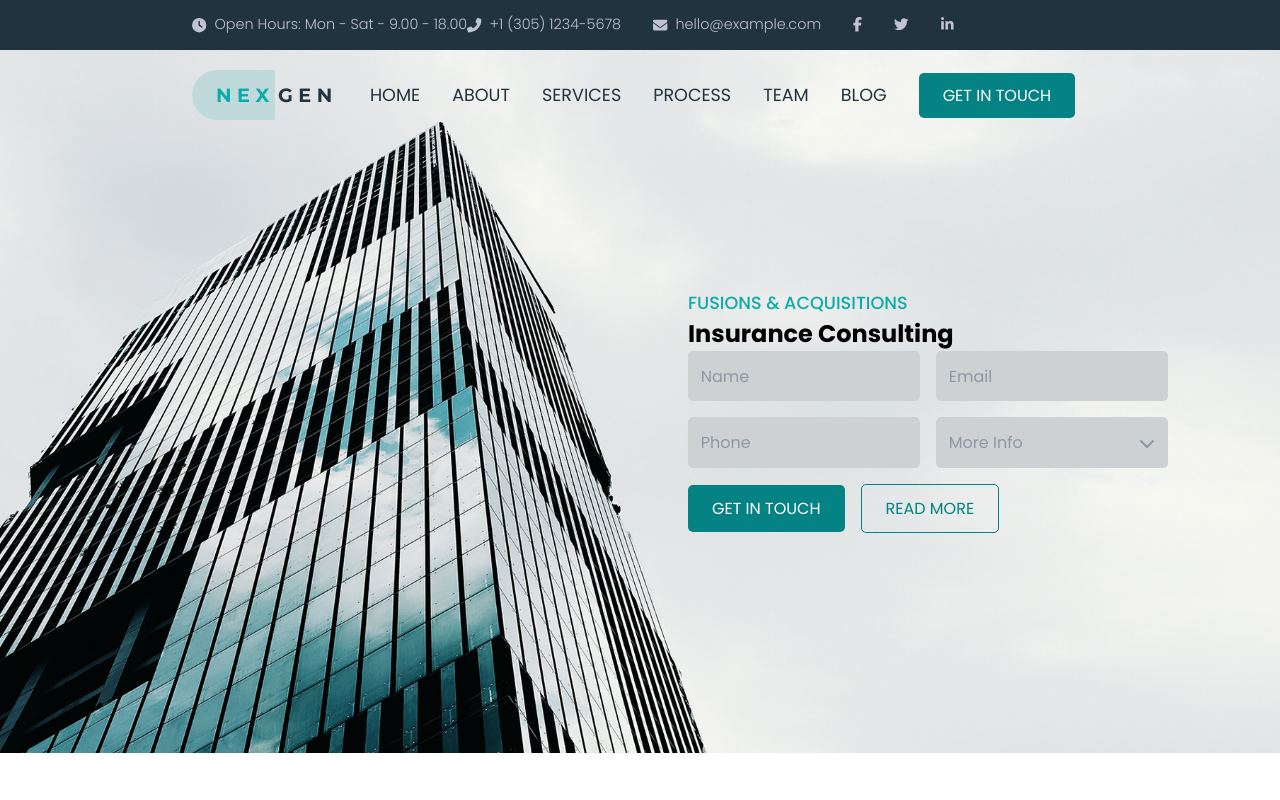
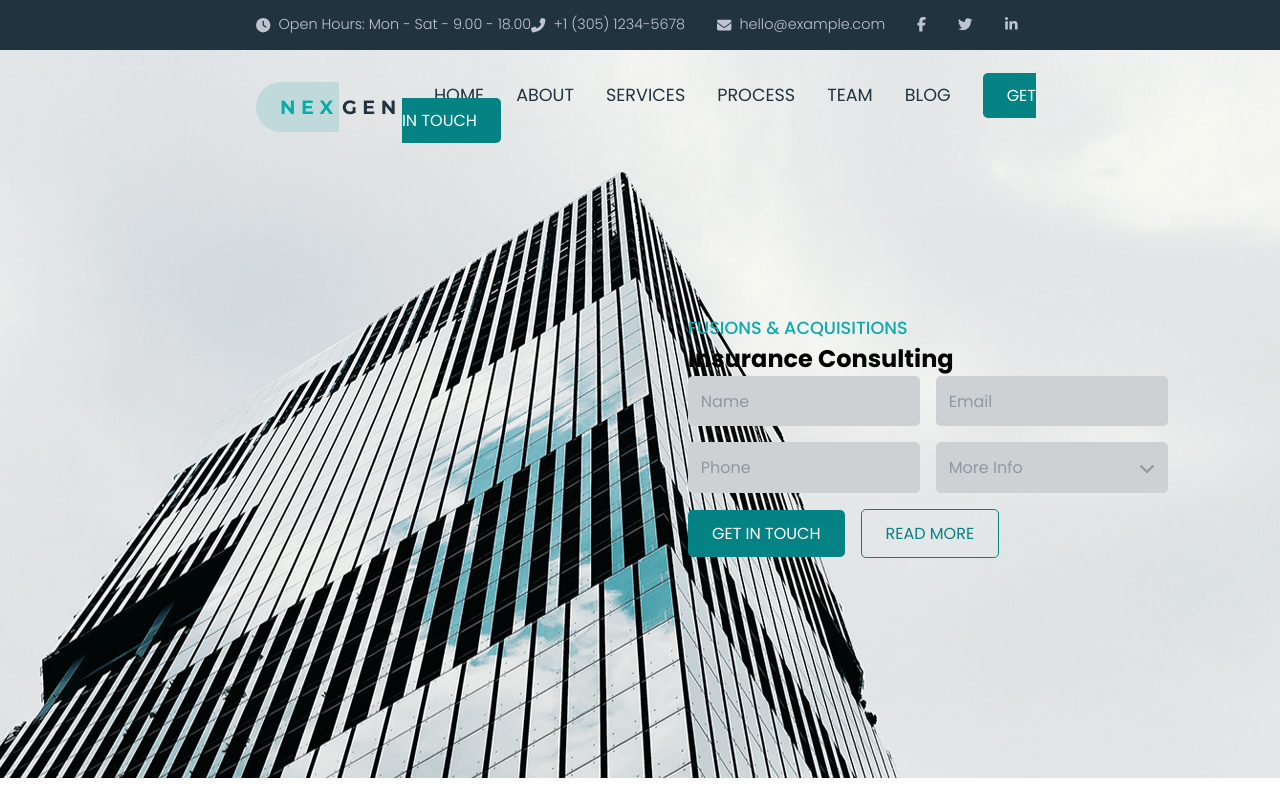
Before and after one commit to AdrianG00/proj-html-vuejs, a Vue app: page / in a window 1280 px wide. Built offline with nearby package versions, Linux system fonts and the light colour scheme.

Commit message:
fix: header

```diff
--- a/src/assets/scss/style.scss
+++ b/src/assets/scss/style.scss
@@ -3,7 +3,7 @@
 /* Montserrat Font */
 @import url('https://fonts.googleapis.com/css2?family=Montserrat:wght@700&display=swap');
 
-/* Reset */
+/* Reset Rules */
 * {
     box-sizing: border-box;
     margin: 0;
@@ -20,7 +20,7 @@ body {
 
 .container {
     /* width: 1560px; */
-    width: 70%;
+    width: 60%;
     margin: auto;
 }
 
--- a/src/components/HeaderComponent.vue
+++ b/src/components/HeaderComponent.vue
@@ -88,7 +88,6 @@ export default {};
 
 header {
   background-image: url(../assets/img/bg-6.jpg);
-  background-size: cover;
 
   .top_header {
     background-color: $nexgen_dark_blue;
```
